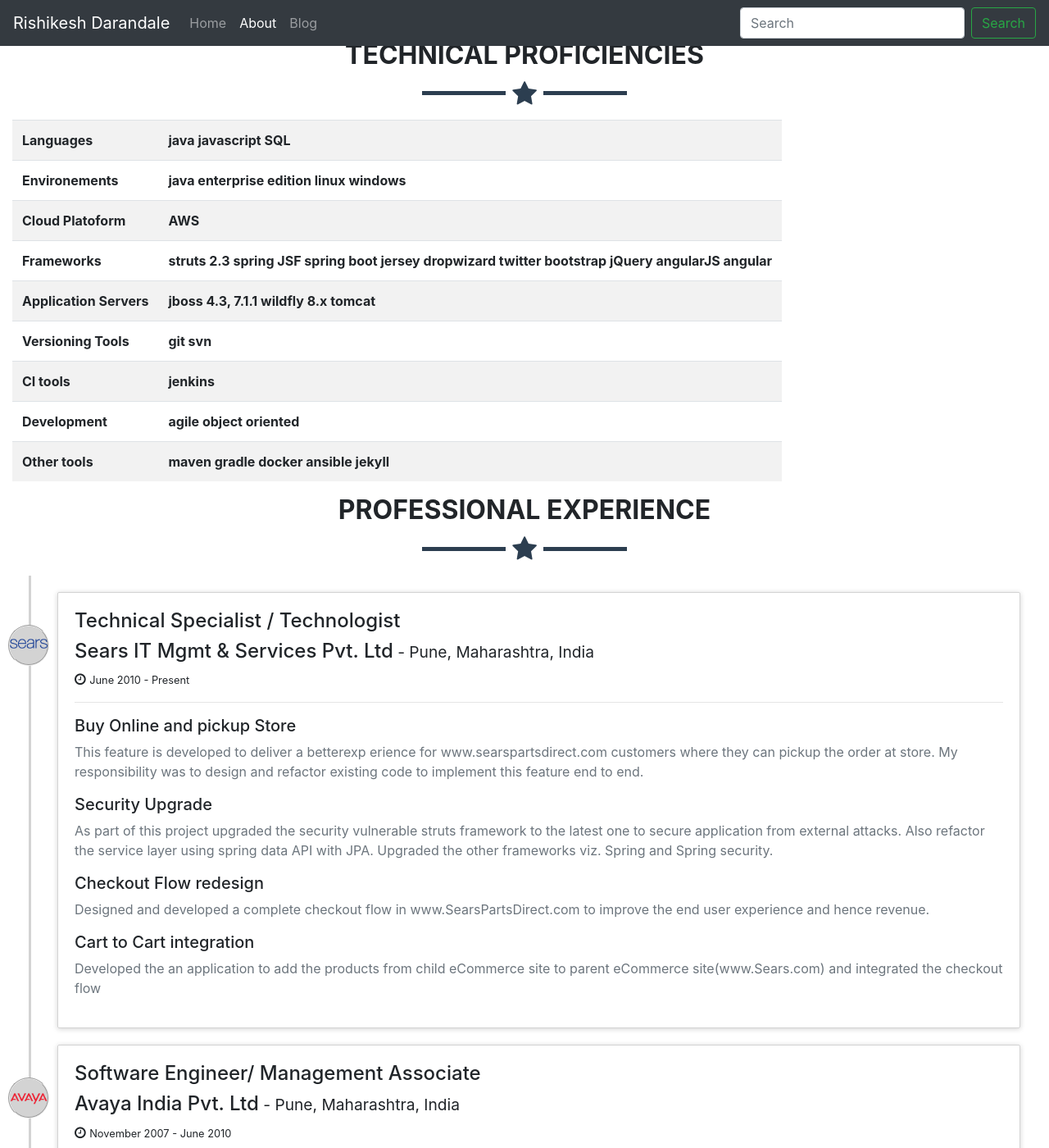
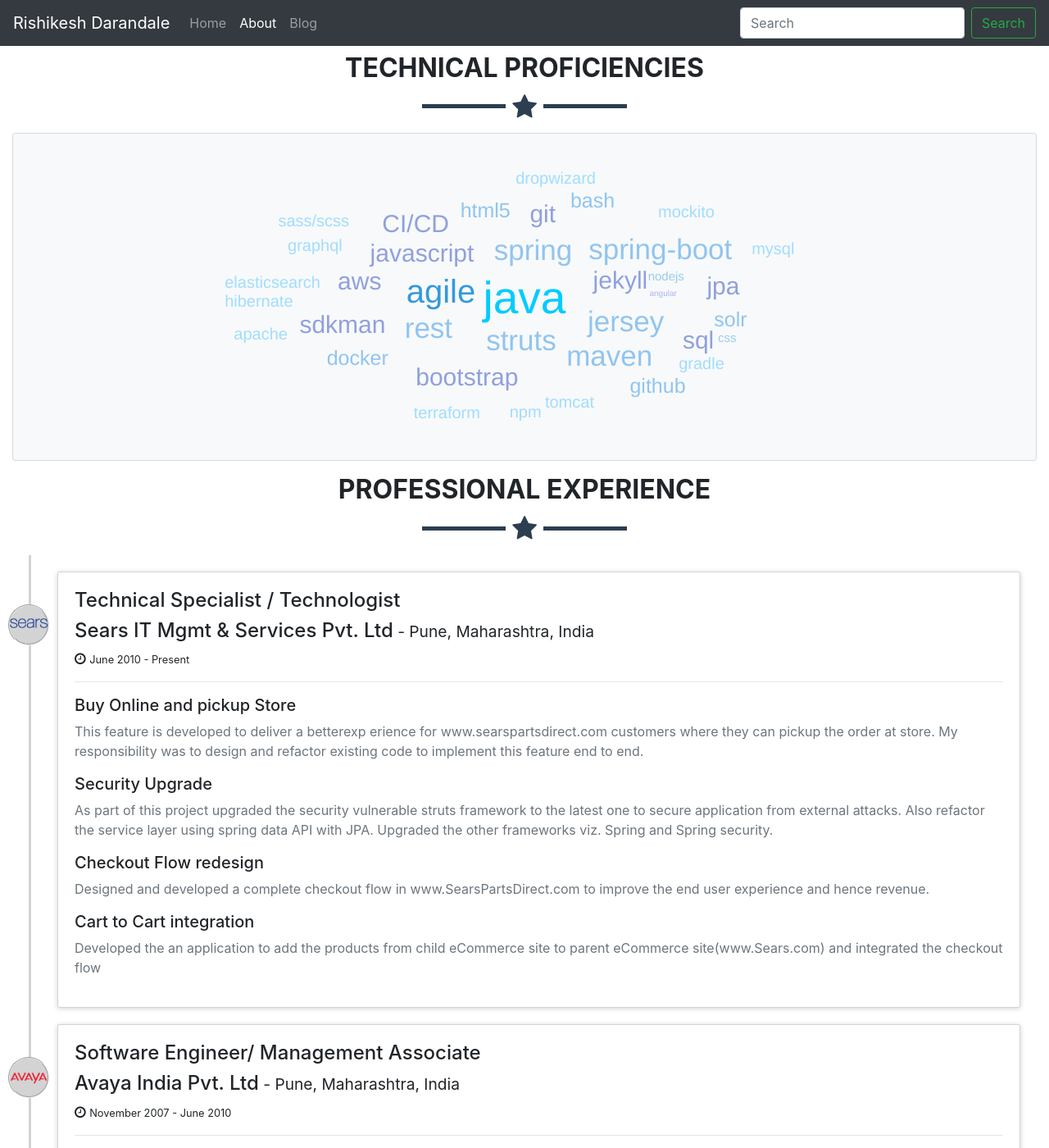
Before and after one commit to RishikeshDarandale/rishikeshdarandale.github.io, a Jekyll site: the page built from _pages/about.html, in a window 1280 px wide and 1400 px high. Shown: the whole window at 82% size. Built offline with Jekyll 4.4.1, drawn with Linux system fonts in a browser that asks for light colours; nearby versions of some CDN libraries; comment, search, counter and statistics services are not loaded.

Commit message:
Added the skill cloud to about section

```diff
--- a/_data/bio.yml
+++ b/_data/bio.yml
@@ -96,81 +96,77 @@
 
 ## Technical Proficiencies
 skills:
-  - type: Languages
-    details:
-      - name: java
-        label: primary
-      - name: javascript
-        label: success
-      - name: SQL
-        label: success
-  - type: Environements
-    details:
-      - name: java enterprise edition
-        label: primary
-      - name: linux
-        label: primary
-      - name: windows
-        label: info
-  - type: Cloud Platoform
-    details:
-      - name: AWS
-        label: primary
-  - type: Frameworks
-    details:
-      - name: struts 2.3
-        label: primary
-      - name: spring
-        label: primary
-      - name: JSF
-        label: info
-      - name: spring boot
-        label: primary
-      - name: jersey
-        label: primary
-      - name: dropwizard
-        label: warning
-      - name: twitter bootstrap
-        label: info
-      - name: jQuery
-        label: info
-      - name: angularJS
-        label: warning
-      - name: angular
-        label: warning
-  - type: Application Servers
-    details:
-      - name: jboss 4.3, 7.1.1
-        label: primary
-      - name: wildfly 8.x
-        label: primary
-      - name: tomcat
-        label: primary
-  - type: Versioning Tools
-    details:
-      - name: git
-        label: primary
-      - name: svn
-        label: primary
-  - type: CI tools
-    details:
-      - name: jenkins
-        label: primary
-  - type: Development
-    details:
-      - name: agile
-        label: primary
-      - name: object oriented
-        label: primary
-  - type: Other tools
-    details:
-      - name: maven
-        label: primary
-      - name: gradle
-        label: primary
-      - name: docker
-        label: primary
-      - name: ansible
-        label: warning
-      - name: jekyll
-        label: primary
+  - name: java
+    weight: 20
+  - name: javascript
+    weight: 12
+  - name: spring
+    weight: 14
+  - name: jersey
+    weight: 13
+  - name: dropwizard
+    weight: 8
+  - name: struts
+    weight: 14
+  - name: spring-boot
+    weight: 13
+  - name: agile
+    weight: 15
+  - name: rest
+    weight: 13
+  - name: graphql
+    weight: 9
+  - name: docker
+    weight: 10
+  - name: nodejs
+    weight: 7
+  - name: html5
+    weight: 10
+  - name: css
+    weight: 6
+  - name: sass/scss
+    weight: 8
+  - name: jekyll
+    weight: 12
+  - name: git
+    weight: 11
+  - name: CI/CD
+    weight: 11
+  - name: maven
+    weight: 13
+  - name: gradle
+    weight: 9
+  - name: sql
+    weight: 11
+  - name: aws
+    weight: 12
+  - name: angular
+    weight: 5
+  - name: bash
+    weight: 10
+  - name: bootstrap
+    weight: 12
+  - name: apache
+    weight: 8
+  - name: tomcat
+    weight: 9
+  - name: solr
+    weight: 10
+  - name: elasticsearch
+    weight: 9
+  - name: terraform
+    weight: 8
+  - name: mockito
+    weight: 9
+  - name: sdkman
+    weight: 12
+  - name: npm
+    weight: 9
+  - name: github
+    weight: 10
+  - name: jpa
+    weight: 12
+  - name: hibernate
+    weight: 9
+  - name: mysql
+    weight: 9
--- a/_includes/head.html
+++ b/_includes/head.html
@@ -15,6 +15,8 @@
 
 <!-- For all browsers -->
 <link rel="stylesheet" href="{{ base_path }}/assets/stylesheets/main.css">
+<link rel="stylesheet" href="{{ base_path }}/assets/stylesheets/blockqoute.css">
 <link rel="stylesheet" href="{{ base_path }}/assets/stylesheets/prism.css">
+<link rel="stylesheet" href="{{ base_path }}/assets/stylesheets/jqcloud.min.css">
 
 <meta http-equiv="cleartype" content="on">
--- a/_includes/scripts.html
+++ b/_includes/scripts.html
@@ -6,6 +6,7 @@
 
 <script src="{{ base_path }}/assets/javascripts/vendor/lunr.min.js"></script>
 <script src="{{ base_path }}/assets/javascripts/vendor/prism.js"></script>
+<script src="{{ base_path }}/assets/javascripts/vendor/jqcloud.min.js"></script>
 
 <script src="{{ base_path }}/assets/javascripts/main.js"></script>
 <script src="{{ base_path }}/assets/javascripts/search.js"></script>
--- a/_pages/about.html
+++ b/_pages/about.html
@@ -4,44 +4,32 @@
 permalink: /about/
 ---
 <!-- Skills -->
-<div class="container-fluid">
-  <div class="row">
-    <div class="col-lg-12">
+<div class="container-fluid mt-3 mb-3">
+  <div class="row justify-content-center">
+    <div class="col-12">
       <h2 class="text-uppercase text-center text-bg"><strong>Technical Proficiencies</strong></h2>
       <hr class="star">
     </div>
   </div>
-  <div class="row">
-    <div class="col-md-12">
-      <div class="well well-lg">
-        <table class="table table-striped table-responsive">
-          <tbody>
-            {% for skillType in site.data.bio.skills %}
-              <tr>
-                <th>{{skillType.type}}</th>
-                <th>
-                  {% for skill in skillType.details %}
-                    <span class="label label-{{skill.label}}">{{skill.name}}</span>
-                  {% endfor %}
-                </th>
-              </tr>
-            {% endfor %}
-          </tbody>
-        </table>
+  <div class="row justify-content-center">
+    <div class="col-12">
+      <div style="height: 400px; " class="card bg-light">
+        <div id="skills" class="mx-auto h-100 w-75">
+        </div>
       </div>
     </div>
   </div>
 </div>
 
 <div class="container-fluid">
-  <div class="row">
-    <div class="col-lg-12">
+  <div class="row justify-content-center">
+    <div class="col-12">
       <h2 class="text-uppercase text-center text-bg"><strong>Professional Experience</strong></h2>
       <hr class="star">
     </div>
   </div>
-  <div class="row">
-    <div class="col-lg-12">
+  <div class="row justify-content-center">
+    <div class="col-12">
       <ul class="timeline">
         {% for company in site.data.bio.prof-exp %}
           <li class="timeline__milestone">
@@ -74,8 +62,8 @@
 </div>
 
 <div class="container-fluid about-intro">
-  <div class="row">
-    <div class="col-lg-12">
+  <div class="row justify-content-center">
+    <div class="col-12">
       <h2 class="text-uppercase text-center text-white"><strong>Education</strong></h2>
       <hr class="star star--white">
       <ul class="text-center list list--padding">
@@ -93,8 +81,8 @@
 </div>
 
 <div class="container-fluid">
-  <div class="row">
-    <div class="col-lg-12">
+  <div class="row justify-content-center">
+    <div class="col-12">
       <h2 class="text-uppercase text-center text-bg"><strong>Credentials & achievements</strong></h2>
       <hr class="star">
       <ul class="text-center list list--padding">
--- /dev/null
+++ b/assets/javascripts/main.js
@@ -0,0 +1,12 @@
+---
+---
+var words = [
+  {% for skill in site.data.bio.skills %}
+    {text: "{{skill.name}}", weight: {{skill.weight}} } {% if forloop.last == false %},{% endif %}
+  {% endfor %}
+];
+
+$( document ).ready(function() {
+  console.log( "ready!" );
+  $('#skills').jQCloud(words);
+});
--- a/assets/stylesheets/main.scss
+++ b/assets/stylesheets/main.scss
@@ -19,7 +19,6 @@
 
 // include common stylings
 @import "common/common";
-@import "common/blockqoute";
 
 // page stylings
 @import "home";
```
Also changed, not shown: assets/javascripts/vendor/jqcloud.min.js (added), assets/stylesheets/blockqoute.css (renamed from _sass/common/_blockqoute.scss), assets/stylesheets/jqcloud.min.css (added).
